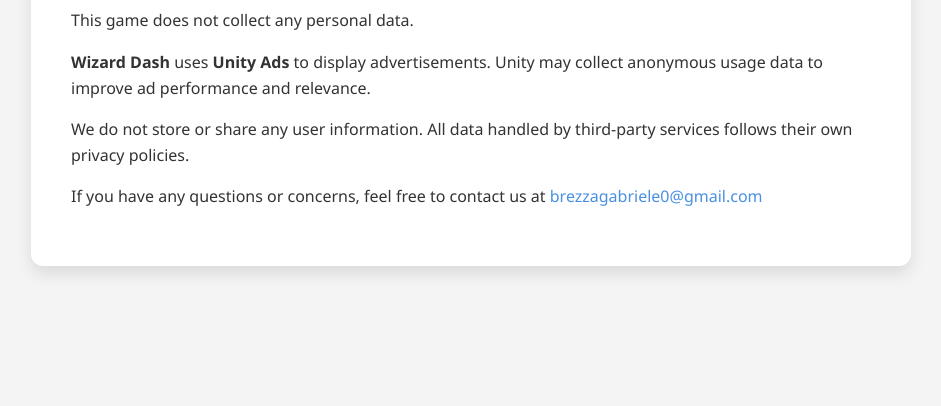
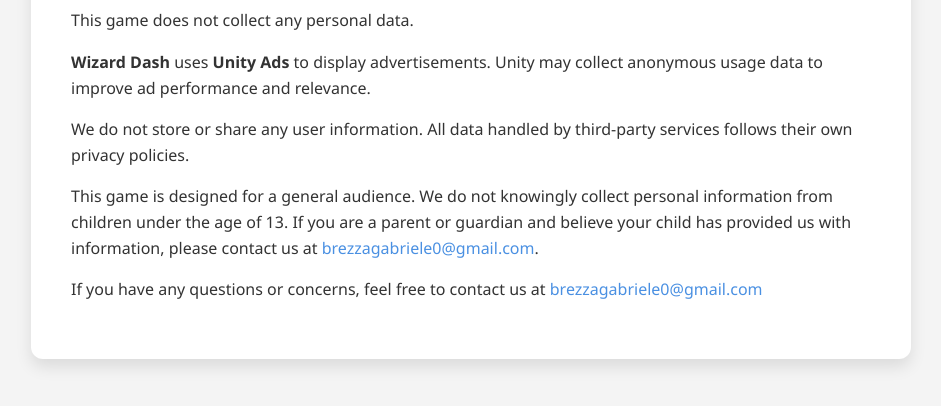
Before and after one commit to gabrielebrezza/Wizard-Dash, a plain HTML site: page index.html in a window 1280 px wide. Shown: the part 186-592 px from the top of the page, without its empty margins (169-1110 px from the left). Drawn offline with Linux system fonts and the light colour scheme.

Commit message:
Update index.html

```diff
--- a/index.html
+++ b/index.html
@@ -50,9 +50,11 @@
     <p>This game does not collect any personal data.</p>
     <p><strong>Wizard Dash</strong> uses <strong>Unity Ads</strong> to display advertisements. Unity may collect anonymous usage data to improve ad performance and relevance.</p>
     <p>We do not store or share any user information. All data handled by third-party services follows their own privacy policies.</p>
+    <p>This game is designed for a general audience. We do not knowingly collect personal information from children under the age of 13. If you are a parent or guardian and believe your child has provided us with information, please contact us at <a href="mailto:brezzagabriele0@gmail.com">brezzagabriele0@gmail.com</a>.</p>
     <p>If you have any questions or concerns, feel free to contact us at
       <a href="mailto:brezzagabriele0@gmail.com">brezzagabriele0@gmail.com</a>
     </p>
+
   </div>
 </body>
 </html>
```
